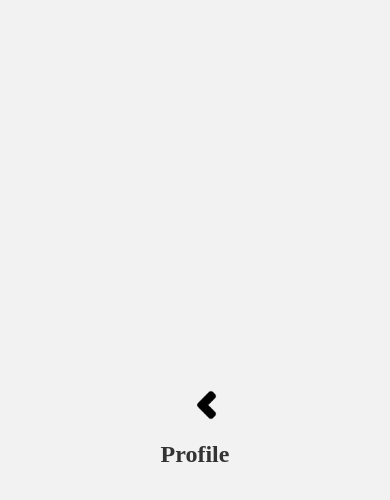
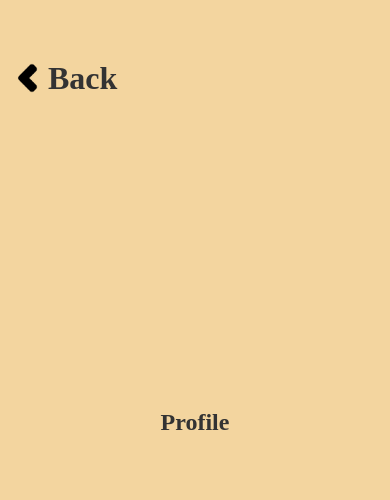
Before and after one commit to Anubhavprogramer/Cubiq, a React Native app: screen /Profile in a window 390 px wide. Shown: the top 500 px of the page. Built offline with nearby package versions, Linux system fonts and the light colour scheme.

Commit message:
refactor: enhance BackHeader component and update ProfileScreen styling

```diff
--- a/src/ui/components/BackHearder.tsx
+++ b/src/ui/components/BackHearder.tsx
@@ -1,30 +1,43 @@
 import { StyleSheet, TouchableOpacity, View } from "react-native";
 import { Margin, Padding } from "../../utils/spacing";
 import ImageViewer from "./ThemedComponents/ImageViewer";
-import { useNavigation } from "@react-navigation/native"
-
-
+import { useNavigation } from "@react-navigation/native";
+import ThemedText from "./ThemedComponents/ThemedText";
+import { fontSizes } from "../../constants/FontSize";
+import { colors } from "../../utils/colors";
 
 const BackHeader = () => {
-
     const navigation = useNavigation<any>();
 
     return (
         <View style={styles.container}>
-            <TouchableOpacity style={{ width: 40, height: 40, marginBottom: Padding.small, marginLeft: Margin.large }} onPress={() => navigation.goBack()}>
+            <TouchableOpacity
+                style={{ width: 40, height: 40}}
+                onPress={() => navigation.goBack()}
+            >
                 <ImageViewer source={require('../../assets/images/ChevronUp.png')} />
             </TouchableOpacity>
+            <ThemedText style={styles.title}>Back</ThemedText>
         </View>
     );
-}
+};
 
 const styles = StyleSheet.create({
     container: {
         flexDirection: 'row',
         alignItems: 'center',
-        paddingHorizontal: Padding.large,
+        paddingHorizontal: Padding.small,
         paddingVertical: Padding.small,
+        width: '100%',
+        position: 'absolute',
+        top: 50,
+        left: 0,
+        backgroundColor: colors.background
     },
-})
+    title: {
+        fontSize: fontSizes.xxlarge,
+        fontWeight: 'bold',
+    },
+});
 
 export default BackHeader;
--- a/src/ui/screens/ProfileScreen.tsx
+++ b/src/ui/screens/ProfileScreen.tsx
@@ -1,6 +1,7 @@
 import { StyleSheet, View } from "react-native"
 import ThemedText from "../components/ThemedComponents/ThemedText"
 import BackHeader from "../components/BackHearder"
+import { colors } from "../../utils/colors"
 
 
 
@@ -18,6 +19,7 @@ const styles = StyleSheet.create({
         flex: 1,
         justifyContent: 'center',
         alignItems: 'center',
+        backgroundColor: colors.background,
     },
     title: {
         fontSize: 24,
```
